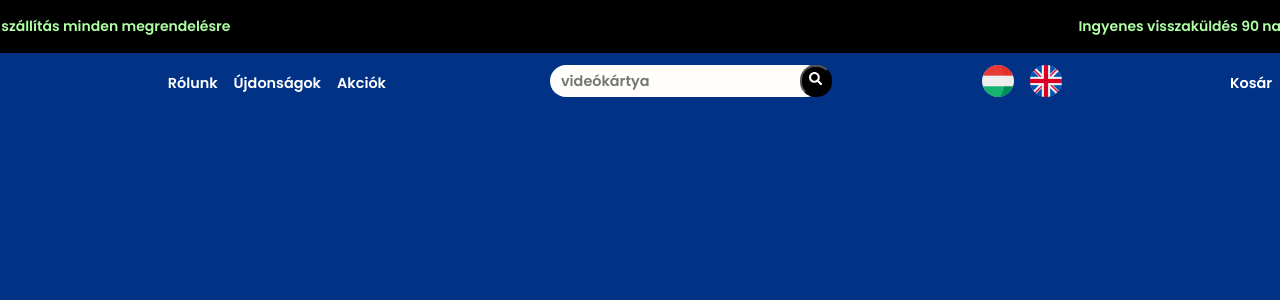
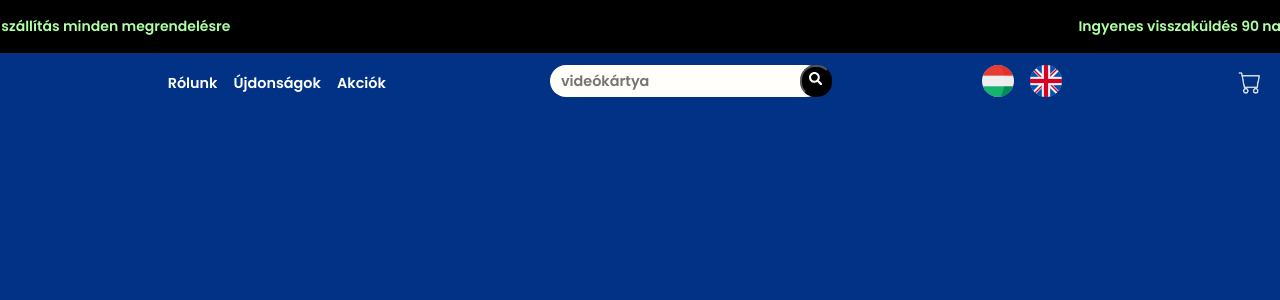
Before and after one commit to SzigetvariMark/pcweb, a React (Vite) app in the folder webshop/: page /login in a window 1280 px wide. Shown: the top 300 px of the page. Built offline with nearby package versions, Linux system fonts and the light colour scheme.

Commit message:
change login useState

```diff
--- a/webshop/src/pages/components/navbar/Navbar.css
+++ b/webshop/src/pages/components/navbar/Navbar.css
@@ -139,4 +139,9 @@
     background-color: #013285;
     border: none;
     cursor: pointer;
+    height: 30px;
 }
+
+.basket--image {
+    height: 30px;
+}
--- a/webshop/src/pages/components/navbar/Navbar.jsx
+++ b/webshop/src/pages/components/navbar/Navbar.jsx
@@ -4,6 +4,7 @@ import "./Navbar.css";
 import Login from "../register_login/Login";
 import { FaSearch } from "react-icons/fa";
 import user_image from "/img/Login.png";
+import basket_image from "/img/basket.png";
 
 export default function Navbar() {
 
@@ -11,7 +12,7 @@ export default function Navbar() {
 
   function loginRegisterButton()
   {
-    return setLogin(() => true )
+    return setLogin(!login)
   }
 
   return (
@@ -42,13 +43,15 @@ export default function Navbar() {
         </div>
         <ul>
           <a>
-            <CustomLink to="/basket">Kosár</CustomLink>
+            <CustomLink to="/basket">
+              <img src={basket_image} alt="basket" className="basket--image"/>
+            </CustomLink>
           </a>
           <a>
             <button className="login--image">
               <img src={user_image} alt="user" className="user--image" onClick={loginRegisterButton}/>
             </button>
-            <Login trigger={login ? true : false} className="log--reg"></Login>
+            <Login trigger={login} className="log--reg"></Login>
           </a>
         </ul>
       </nav>
```
Also changed, not shown: webshop/public/img/basket.png (added).
